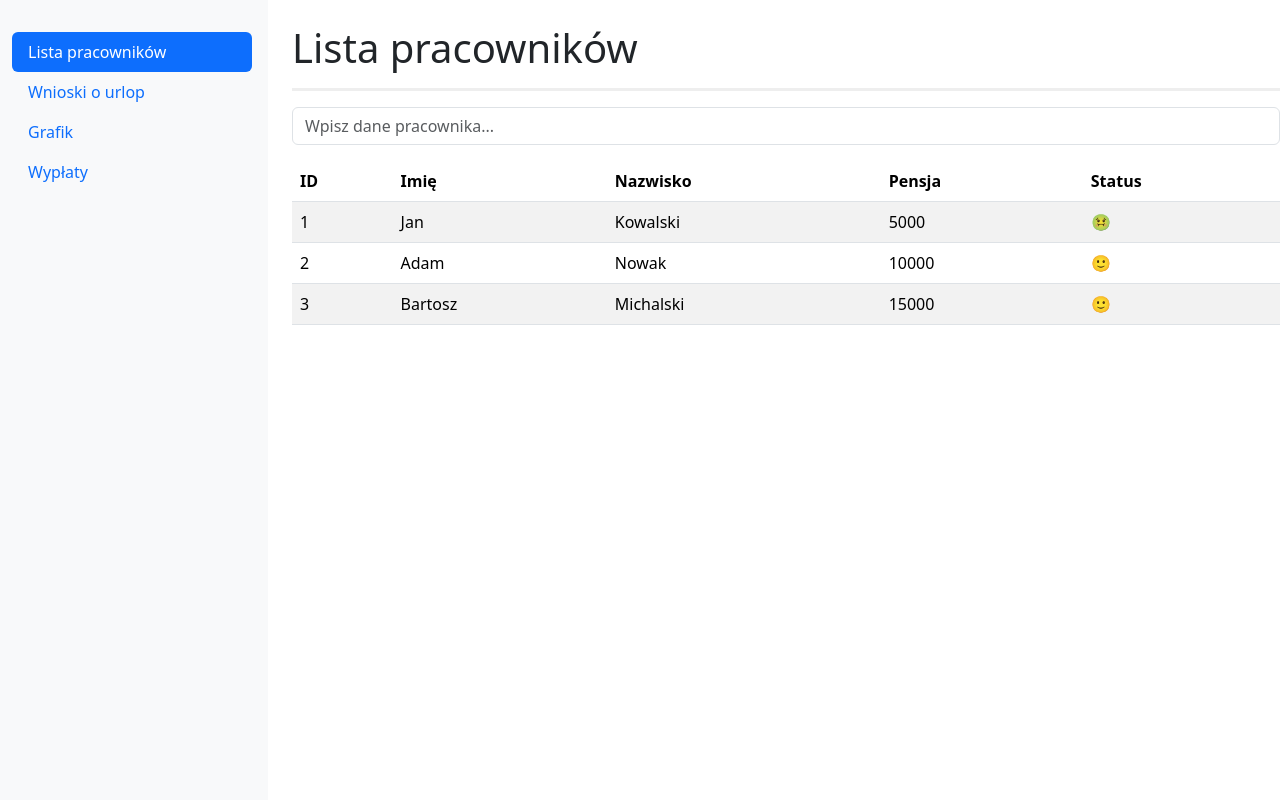
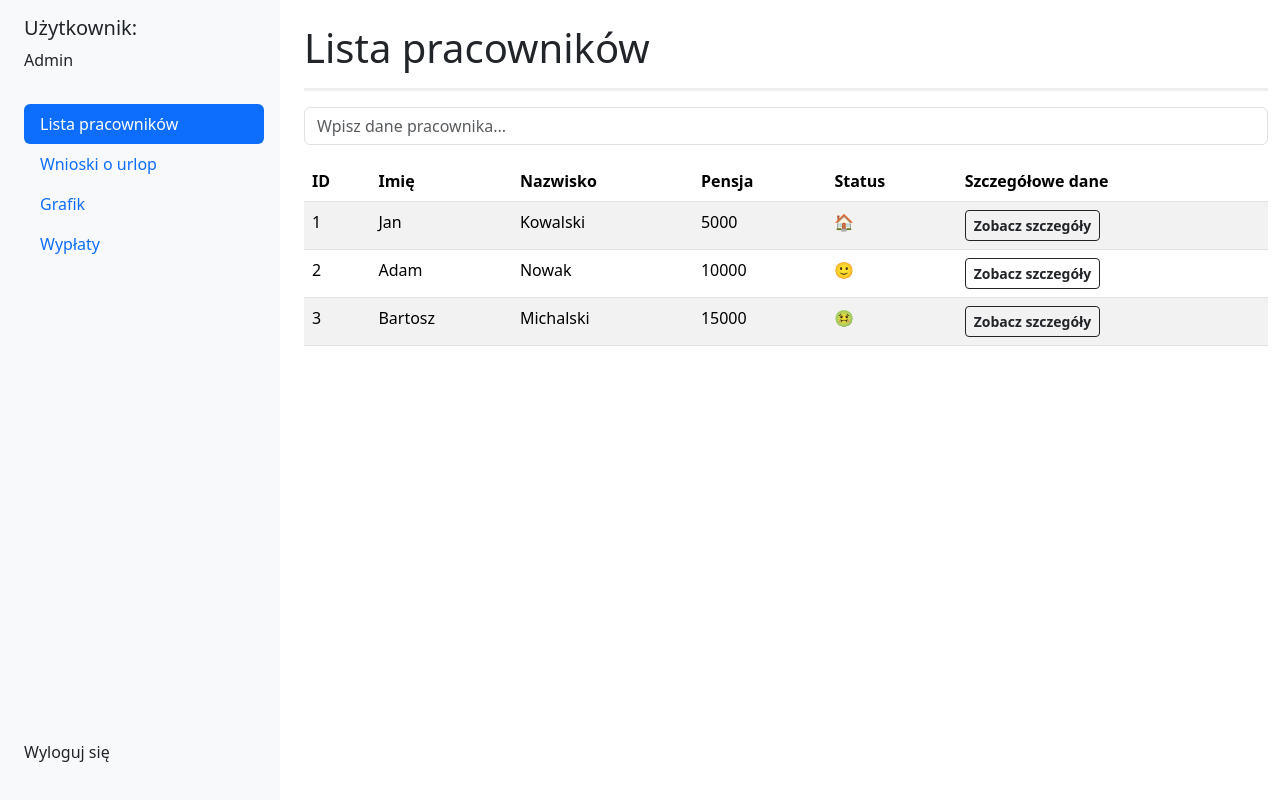
Before and after one commit to wojciech-michalik/projekt-koncowy-sda, a React (Vite) app: page / in a window 1280 px wide. Built offline with nearby package versions, Linux system fonts and the light colour scheme.

Commit message:
Frontend2

```diff
--- a/src/App.tsx
+++ b/src/App.tsx
@@ -15,7 +15,7 @@ export interface Employee {
 	phonenumber: string;
 }
 
-export type EmployeeStatus = 'nieobecny' | 'dostępny';
+export type EmployeeStatus = 'zdalnie' | 'dostępny' | 'l4';
 
 export const mockData: Employee[] = [
 	{
@@ -23,7 +23,7 @@ export const mockData: Employee[] = [
 		firstname: 'Jan',
 		lastname: 'Kowalski',
 		salary: 5000,
-		status: 'nieobecny',
+		status: 'zdalnie',
 		birthdate: new Date('1990-01-01'),
 		address: 'Warszawska 12',
 		city: 'Wrocław',
@@ -47,7 +47,7 @@ export const mockData: Employee[] = [
 		firstname: 'Bartosz',
 		lastname: 'Michalski',
 		salary: 15000,
-		status: 'dostępny',
+		status: 'l4',
 		birthdate: new Date('1994-02-23'),
 		address: 'Rybnicka 15',
 		city: 'Gliwice',
--- a/src/components/Details.tsx
+++ b/src/components/Details.tsx
@@ -1,5 +1,6 @@
 import { Link, useLocation } from 'react-router-dom';
 import { Employee } from '../App';
+import SideMenu from './SideMenu';
 
 export function Details() {
 	const location = useLocation();
@@ -7,7 +8,11 @@ export function Details() {
 
 	return (
 		<>
-			<h3>Szczegóły pracownika</h3>
+			<div className='container-fluid'>
+				<div className='row'>
+					<SideMenu />
+					<div className='col mt-4 pe-4 ps-4'>
+						<h1>Szczegóły pracownika</h1>
 						<hr className='dividerSolid'></hr>
 						<div className='container p-4 border rounded'>
 							<div className='mb-3 row'>
@@ -15,13 +20,25 @@ export function Details() {
 									<label htmlFor='firstname' className='form-label'>
 										Imię
 									</label>
-						<input className='form-control' type='text' id='firstname' value={data.firstname} readOnly />
+									<input
+										className='form-control'
+										type='text'
+										id='firstname'
+										value={data.firstname}
+										readOnly
+									/>
 								</div>
 								<div className='col'>
 									<label htmlFor='lastname' className='form-label col'>
 										Nazwisko
 									</label>
-						<input className='form-control col' type='text' id='lastname' value={data.lastname} readOnly />
+									<input
+										className='form-control col'
+										type='text'
+										id='lastname'
+										value={data.lastname}
+										readOnly
+									/>
 								</div>
 							</div>
 							<div className='mb-3 row'>
@@ -29,13 +46,25 @@ export function Details() {
 									<label htmlFor='salary' className='form-label'>
 										Pensja
 									</label>
-						<input className='form-control' type='text' id='salary' value={data.salary} readOnly />
+									<input
+										className='form-control'
+										type='text'
+										id='salary'
+										value={data.salary}
+										readOnly
+									/>
 								</div>
 								<div className='col'>
 									<label htmlFor='status' className='form-label'>
 										Status pracownika
 									</label>
-						<input className='form-control' type='text' id='status' value={data.status} readOnly />
+									<input
+										className='form-control'
+										type='text'
+										id='status'
+										value={data.status}
+										readOnly
+									/>
 								</div>
 							</div>
 							<div className='mb-3 row'>
@@ -55,7 +84,13 @@ export function Details() {
 									<label htmlFor='address' className='form-label'>
 										Miejsce zamieszkania
 									</label>
-						<input className='form-control' type='text' id='address' value={data.address} readOnly />
+									<input
+										className='form-control'
+										type='text'
+										id='address'
+										value={data.address}
+										readOnly
+									/>
 								</div>
 							</div>
 							<div className='row'>
@@ -63,7 +98,13 @@ export function Details() {
 									<label htmlFor='postalcode' className='form-label'>
 										Kod pocztowy
 									</label>
-						<input className='form-control' type='text' id='postalcode' value={data.postalcode} readOnly />
+									<input
+										className='form-control'
+										type='text'
+										id='postalcode'
+										value={data.postalcode}
+										readOnly
+									/>
 								</div>
 								<div className='col'>
 									<label htmlFor='phonenumber' className='form-label'>
@@ -85,6 +126,9 @@ export function Details() {
 								</div>
 							</div>
 						</div>
+					</div>
+				</div>
+			</div>
 		</>
 	);
 }
--- a/src/components/SideMenu.tsx
+++ b/src/components/SideMenu.tsx
@@ -3,7 +3,11 @@ import { NavLink } from 'react-router-dom'; // Zakładam, że używasz react-rou
 export const SideMenu = () => {
 	return (
 		<div className='d-flex flex-column flex-shrink-0 p-3 bg-light vh-100' style={{ width: '280px' }}>
-			<ul className='nav nav-pills flex-column mb-auto pt-3 ps-2'>
+			<div className='ps-2 flex-grow-1'>
+				<h5>Użytkownik: </h5>
+				<p>Admin</p>
+
+				<ul className='nav nav-pills flex-column mb-auto pt-3'>
 					<li className='nav-item'>
 						<NavLink to='/' className='nav-link active' aria-current='page'>
 							Lista pracowników
@@ -26,6 +30,10 @@ export const SideMenu = () => {
 					</li>
 				</ul>
 			</div>
+			<div className='mb-1 ps-2'>
+				<p>Wyloguj się</p>
+			</div>
+		</div>
 	);
 };
 
--- a/src/components/Table.tsx
+++ b/src/components/Table.tsx
@@ -8,10 +8,12 @@ export function Table(props: { data: Employee[] }) {
 	const navigate = useNavigate();
 	const renderStatus = (status: EmployeeStatus): string => {
 		switch (status) {
-			case 'nieobecny':
-				return '🤢';
+			case 'zdalnie':
+				return '🏠';
 			case 'dostępny':
 				return '🙂';
+			case 'l4':
+				return '🤢';
 			default:
 				return '﹖';
 		}
@@ -33,9 +35,11 @@ export function Table(props: { data: Employee[] }) {
 
 	return (
 		<>
+			<div className='container-fluid'>
 				<div className='row'>
 					<SideMenu />
-				<div className='container col ps-4 mt-4'>
+
+					<div className='col ps-4 mt-4'>
 						<h1>Lista pracowników</h1>
 						<hr className='dividerSolid'></hr>
 						<div className='mb-3'>
@@ -54,22 +58,32 @@ export function Table(props: { data: Employee[] }) {
 									<th>Nazwisko</th>
 									<th>Pensja</th>
 									<th>Status</th>
+									<th>Szczegółowe dane</th>
 								</tr>
 							</thead>
 							<tbody>
 								{filteredData.map(item => (
-								<tr className='clickable' key={item.id} onClick={event => handleRowClick(event, item)}>
+									<tr>
 										<td>{item.id}</td>
 										<td>{item.firstname}</td>
 										<td>{item.lastname}</td>
 										<td>{item.salary}</td>
 										<td>{renderStatus(item.status)}</td>
+										<td>
+											<button
+												className='clickable btn btn-outline-dark btn-sm'
+												key={item.id}
+												onClick={event => handleRowClick(event, item)}>
+												<strong>Zobacz szczegóły</strong>
+											</button>
+										</td>
 									</tr>
 								))}
 							</tbody>
 						</table>
 					</div>
 				</div>
+			</div>
 		</>
 	);
 }
```
Lines whose indentation alone changed are shown as unchanged.
